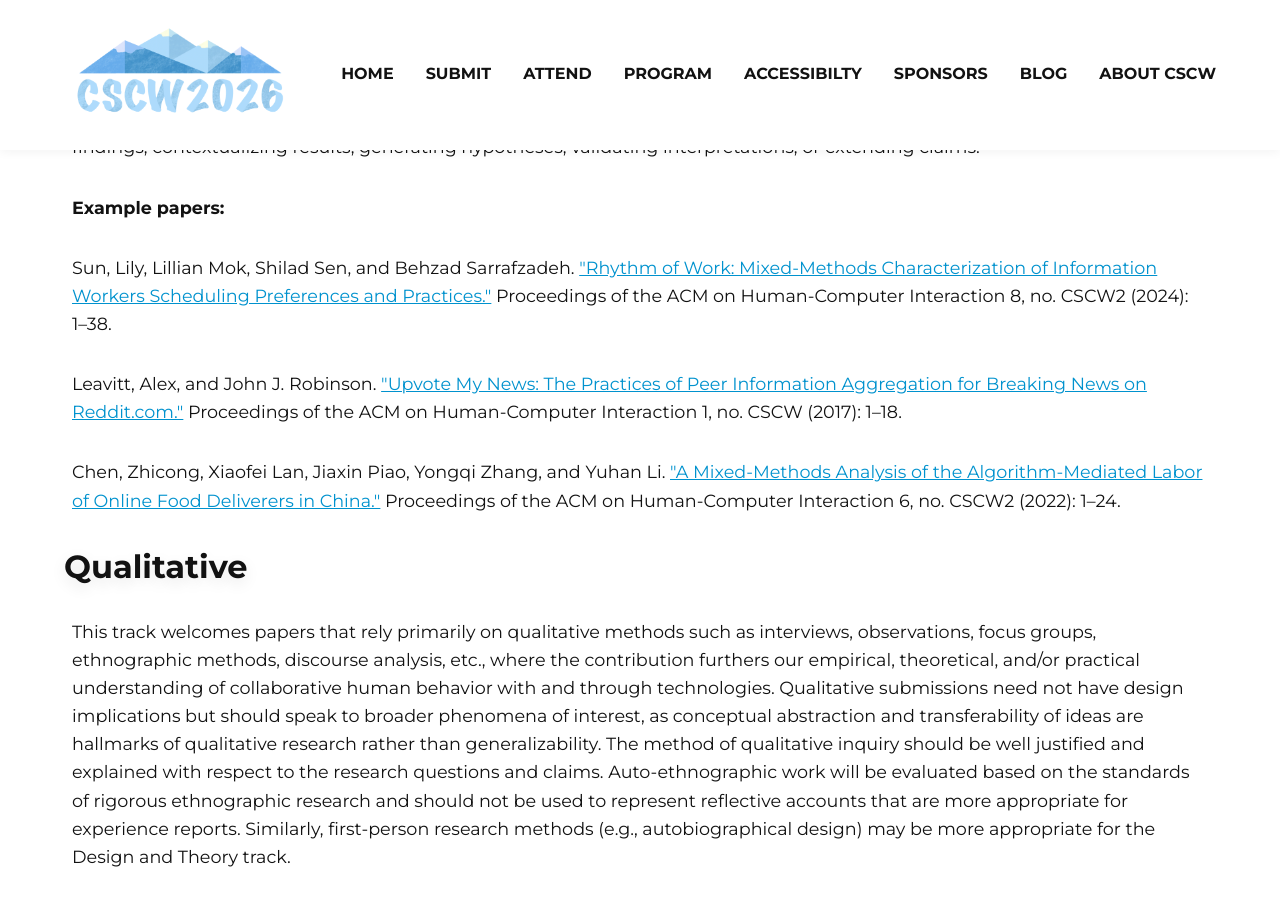
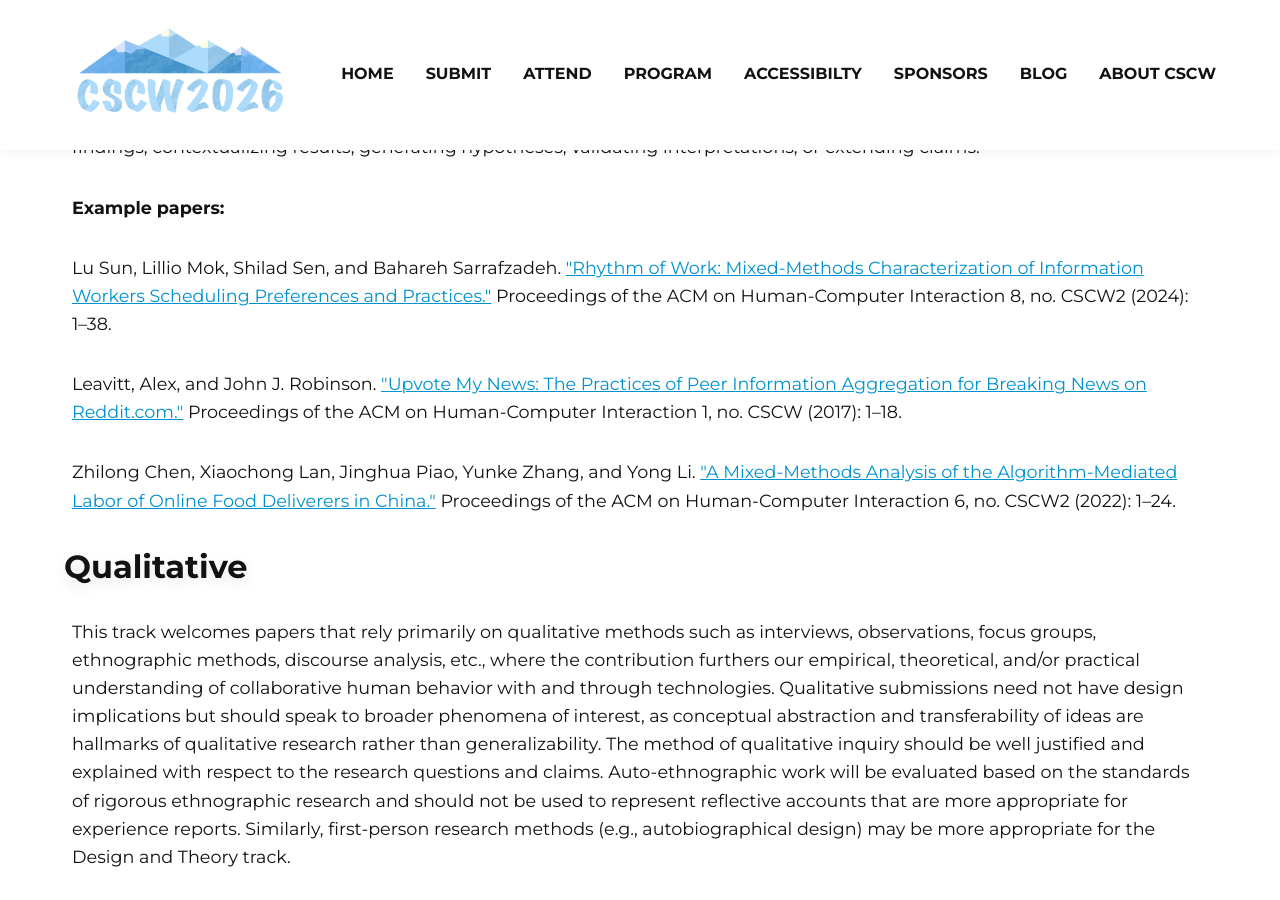
Before and after one commit to anthonypinter/cscw2026-website, a Jekyll site: the page built from tracks.html, in a window 1280 px wide and 900 px high, scrolled down 1568 px. Built offline with Jekyll 4.4.1, drawn with Linux system fonts in a browser that asks for light colours.

Commit message:
online program; tracks page fix

```diff
--- a/_data/news.yml
+++ b/_data/news.yml
@@ -7,6 +7,10 @@
 
 
 ########### --------------- ###########
+ - headline  : The tentative online conference schedule has been posted!
+   date      : September 14, 2026
+   link      : https://cscw.acm.org/2026/onlineprogram.html
+
  - headline  : Awards for this year's conference have been announced!
    date      : September 10, 2026
    link      : https://cscw.acm.org/2026/awards.html
--- a/_includes/nav-blog.html
+++ b/_includes/nav-blog.html
@@ -102,6 +102,9 @@
             <a href="/2026/programoverview.html" class="dropdown-link">PROGRAM</a>
           </li>
            <li class="dropdown-item">
+            <a href="/2026/onlineprogram.html" class="dropdown-link">ONLINE PROGRAM</a>
+          </li>
+           <li class="dropdown-item">
             <a href="/2026/keynotes.html" class="dropdown-link">KEYNOTES</a>
           </li>
           <li class="dropdown-item">
--- a/_includes/nav.html
+++ b/_includes/nav.html
@@ -102,6 +102,9 @@
             <a href="/2026/programoverview.html" class="dropdown-link">PROGRAM</a>
           </li>
           <li class="dropdown-item">
+            <a href="/2026/onlineprogram.html" class="dropdown-link">ONLINE PROGRAM</a>
+          </li>
+          <li class="dropdown-item">
             <a href="/2026/keynotes.html" class="dropdown-link">KEYNOTES</a>
           </li>
           <li class="dropdown-item">
--- a/css/style.css
+++ b/css/style.css
@@ -1169,6 +1169,59 @@
   line-height: 1.5;
 }
 
+.program-list {
+  list-style: none;
+  padding: 0;
+  margin: 0.9rem 0 0 0;
+  display: flex;
+  flex-direction: column;
+  gap: 0.6rem;
+}
+
+.program-item {
+  display: flex;
+  flex-wrap: wrap;
+  align-items: baseline;
+  gap: 0.3rem 0.75rem;
+  padding: 0.6rem 0.85rem;
+  background-color: #ffffff;
+  border: 1px solid rgba(0, 0, 0, 0.1);
+  border-radius: 6px;
+  box-shadow: 0 2px 8px rgba(0, 0, 0, 0.04);
+}
+
+.program-item.welcome {
+  background-color: rgba(0, 146, 206, 0.08);
+}
+
+.program-item-time {
+  font-family: 'Space Mono', monospace;
+  font-weight: 700;
+  font-size: 0.8rem;
+  color: var(--primary);
+  flex: 0 0 auto;
+}
+
+.program-item-paper {
+  font-size: 0.75rem;
+  font-weight: 700;
+  color: rgba(0, 0, 0, 0.45);
+  flex: 0 0 auto;
+}
+
+.program-item-title {
+  font-weight: 600;
+  font-size: 0.92rem;
+  flex: 1 1 260px;
+}
+
+.program-item-presenter {
+  font-size: 0.85rem;
+  font-style: italic;
+  color: rgba(0, 0, 0, 0.65);
+  flex: 0 0 100%;
+}
+
 @media (max-width: 600px) {
   .schedule-block {
     margin: 0 1rem 1rem 1rem;
--- a/tracks.html
+++ b/tracks.html
@@ -57,7 +57,7 @@
       </div>
 
       <div class="page-text">
-        Sun, Lily, Lillian Mok, Shilad Sen, and Behzad Sarrafzadeh. <a href="https://dl.acm.org/doi/10.1145/3686895">"Rhythm of Work: Mixed-Methods Characterization of Information Workers Scheduling Preferences and Practices."</a> Proceedings of the ACM on Human-Computer Interaction 8, no. CSCW2 (2024): 1–38.
+        Lu Sun, Lillio Mok, Shilad Sen, and Bahareh Sarrafzadeh. <a href="https://dl.acm.org/doi/10.1145/3686895">"Rhythm of Work: Mixed-Methods Characterization of Information Workers Scheduling Preferences and Practices."</a> Proceedings of the ACM on Human-Computer Interaction 8, no. CSCW2 (2024): 1–38.
        </div>
 
        <div class="page-text">
@@ -66,7 +66,7 @@
        </div>
 
        <div class="page-text">
-        Chen, Zhicong, Xiaofei Lan, Jiaxin Piao, Yongqi Zhang, and Yuhan Li. <a href="https://dl.acm.org/doi/abs/10.1145/3555585">"A Mixed-Methods Analysis of the Algorithm-Mediated Labor of Online Food Deliverers in China."</a> Proceedings of the ACM on Human-Computer Interaction 6, no. CSCW2 (2022): 1–24.
+        Zhilong Chen, Xiaochong Lan, Jinghua Piao, Yunke Zhang, and Yong Li. <a href="https://dl.acm.org/doi/abs/10.1145/3555585">"A Mixed-Methods Analysis of the Algorithm-Mediated Labor of Online Food Deliverers in China."</a> Proceedings of the ACM on Human-Computer Interaction 6, no. CSCW2 (2022): 1–24.
        </div>
 
         <h2>Qualitative</h2>
```
Also changed, not shown: onlineprogram.html (added, +221 -0 lines), 1 other file.
